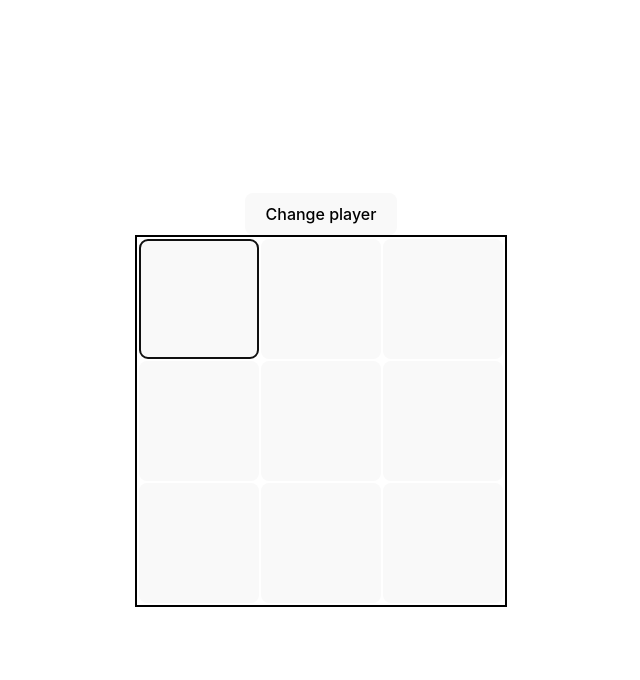
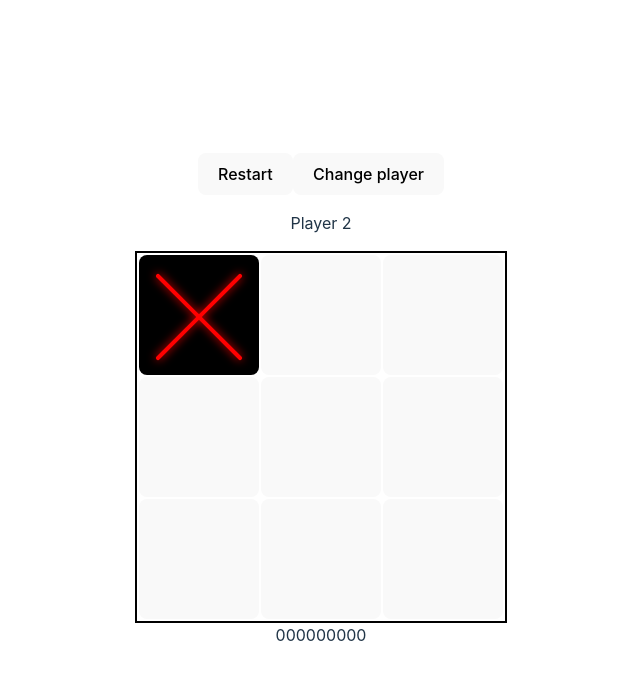
Before and after one commit to budhilnigam/Tic-Tac-Toe, a React (Vite) app: page / in a window 1280 px wide. Both pictures are taken after a click on the button 518 px from the left and 298 px from the top of the page. Shown: the top 680 px of the page, without its empty margins (319-959 px from the left). Built offline with nearby package versions, Linux system fonts and the light colour scheme.

Commit message:
Proper storing and display of already clicked tiles

```diff
--- a/src/App.css
+++ b/src/App.css
@@ -23,24 +23,28 @@
   gap: 2px;
 }
 
-#container > span > button {
+#container>span>button {
   width:var(--size);
   height:var(--size);
   padding: 0px;
-
 }
 
-#container> span>button:hover {
+#container>span>button:focus {
+  outline: none;
+  border: none;
+}
+
+.inactive-tile:hover {
   background-color: black;
   box-shadow: yellow 0 0 10px;
-  #cross {
+  .cross {
     width:var(--size);
     height:var(--size);
     display: flexbox;
     position: relative;
   }
 
-  #line1 {
+  .line1 {
     width:var(--size);
     height:4px;
     background-color: #ff0000;
@@ -51,7 +55,7 @@
     box-shadow: red 0 0 10px;
   }
 
-  #line2 {
+  .line2 {
     width:var(--size);
     height:4px;
     background-color: #ff0000;
@@ -62,7 +66,7 @@
     box-shadow: red 0 0 10px;
   }
 
-  #circle {
+  .circle {
     width:calc(var(--size) - 16px);
     height:calc(var(--size) - 16px);
     border-radius: 50%;
@@ -72,3 +76,50 @@
     margin:auto;
   }
 }
+
+.cross-tile {
+  background-color: black;
+  pointer-events: none;
+  .cross {
+    width:var(--size);
+    height:var(--size);
+    display: flexbox;
+    position: relative;
+  }
+
+  .line1 {
+    width:var(--size);
+    height:4px;
+    background-color: #ff0000;
+    rotate: 45deg;
+    position: absolute;
+    top: 50%;
+    border-radius: 5px;
+    box-shadow: red 0 0 10px;
+  }
+
+  .line2 {
+    width:var(--size);
+    height:4px;
+    background-color: #ff0000;
+    rotate: -45deg;
+    position: absolute;
+    top: 50%;
+    border-radius: 5px;
+    box-shadow: red 0 0 10px;
+  }
+}
+
+.circle-tile {
+  background-color: black;
+  pointer-events: none;
+  .circle {
+    width:calc(var(--size) - 16px);
+    height:calc(var(--size) - 16px);
+    border-radius: 50%;
+    border:3px solid #0000ff;
+    box-shadow: blue 0 0 10px;
+    box-sizing: border-box;
+    margin:auto;
+  }
+}
--- a/src/App.tsx
+++ b/src/App.tsx
@@ -1,28 +1,42 @@
-import { useState } from 'react'
+import { useEffect, useState } from 'react'
 import './App.css'
 
 function App() {
   const [player, setPlayer] = useState(1)
   const [tiles,setTiles] = useState([[0,0,0],[0,0,0],[0,0,0]]);
-  function handleClick(){
+  function handleClick(index:number,i:number){
+    setTiles((state)=>{state[index][i]=player;return state;});
+    setPlayer((player)%2+1);
   }
+  useEffect(()=>{
+    setTiles((state)=>state);
+  },[tiles])
   return (
     <>
-    <button onClick={()=>setPlayer((player+1)%2)}>Change player</button>
+    <button onClick={()=>setTiles([[0,0,0],[0,0,0],[0,0,0]])}>Restart</button>
+    <button onClick={()=>setPlayer((player)%2+1)}>Change player</button>
+    <p>Player {player}</p>
     <div id="container">
-      {tiles.map((tile,index)=>{
+      {tiles.map((row,index)=>{
         return <span key={'row'+index}>
-          {tile.map((t)=>
-          <button key={'tile'+t}>
-            {player==0?<div id='cross'>
-              <div id='line1'></div>
-              <div id='line2'></div>
-            </div>:
-            <div id='circle'>
-            </div>}
+          {row.map((tile,i)=>
+          <button key={'tile'+i} className={tile==0?'inactive-tile':tile==1?'cross-tile':'circle-tile'} onClick={()=>handleClick(index,i)} >
+            {tile!=0?<><div className='cross'>
+              <div className='line1'></div>
+              <div className='line2'></div>
+            </div>
+            <div className='circle'>
+            </div></>:player==1?
+            <div className='cross'>
+              <div className='line1'></div>
+              <div className='line2'></div>
+            </div>:<div className='circle'></div>}
           </button>)}
         </span>
       })}
+    </div>
+    <div>
+      {tiles}
     </div>
     </>
   )
```
